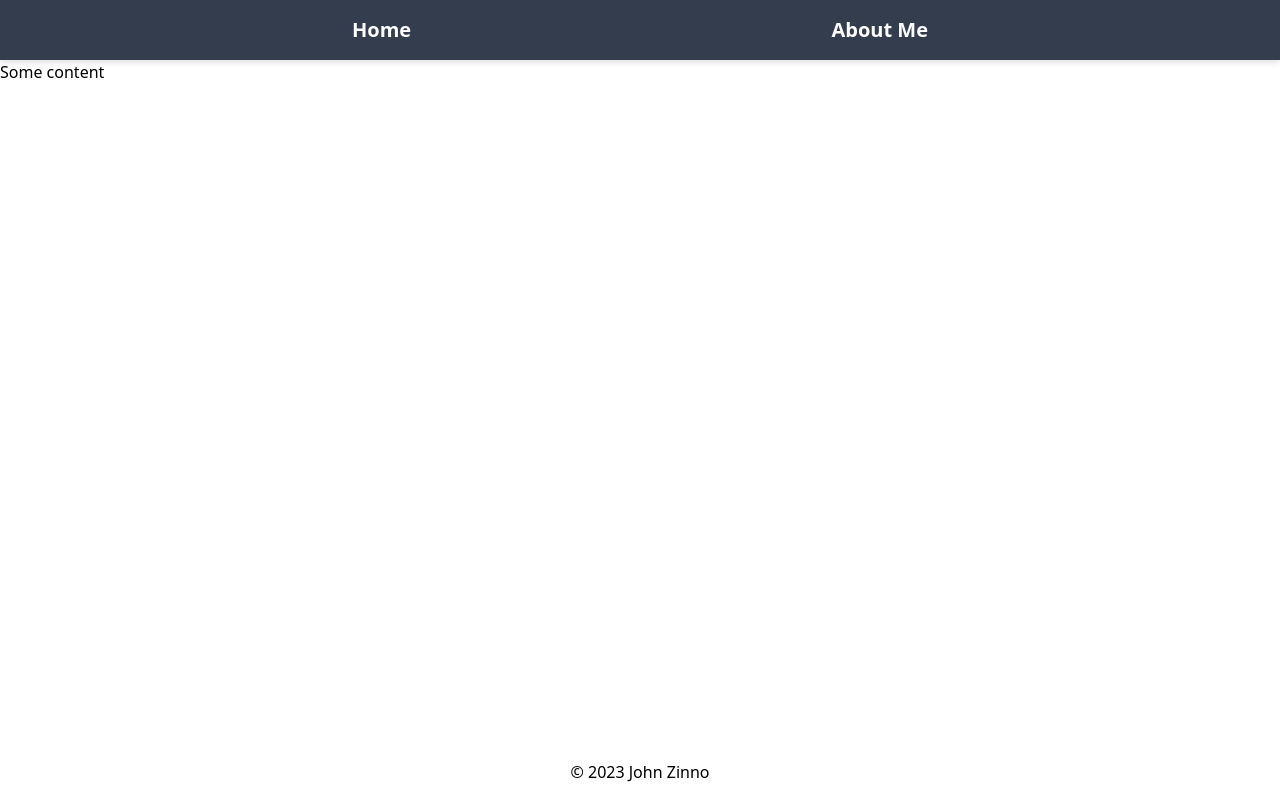
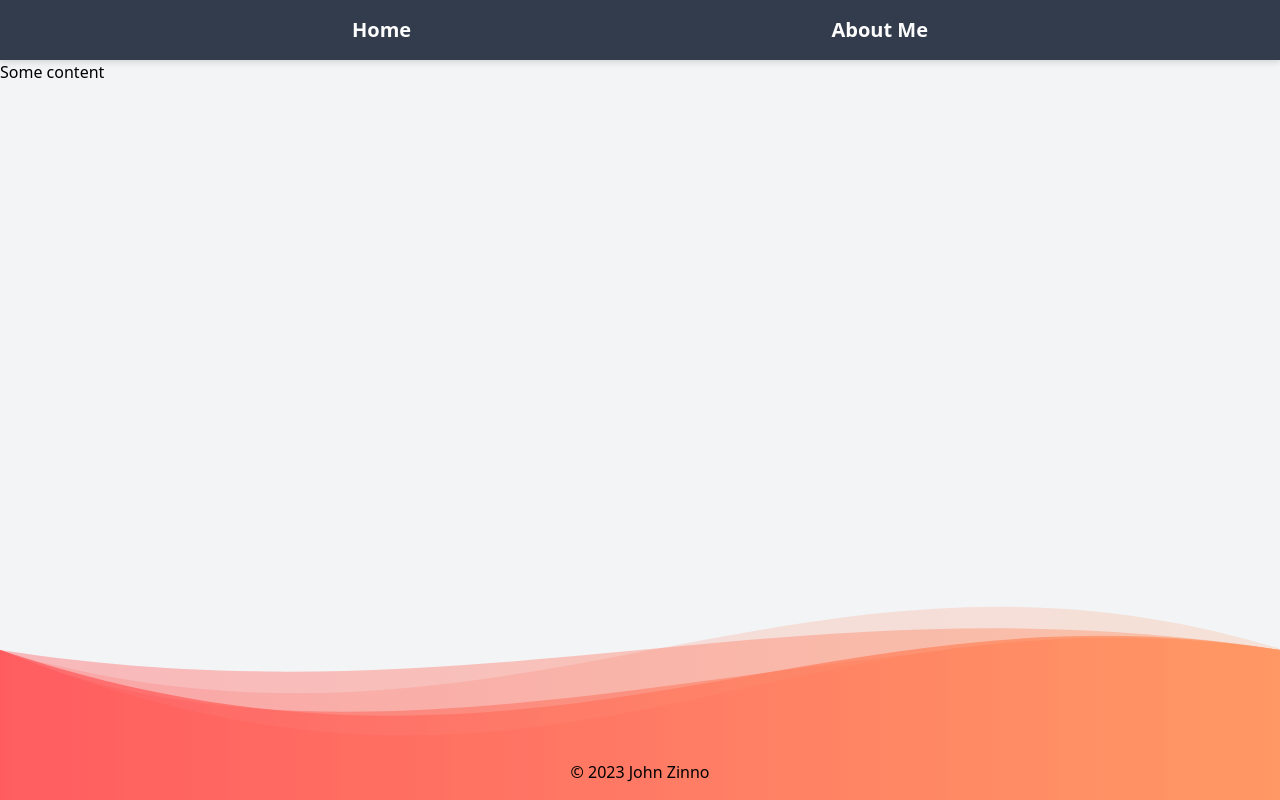
Before and after one commit to jzinno/jzinno.github.io, a Next.js app: page /aboutme in a window 1280 px wide. Built offline with nearby package versions, Linux system fonts and the light colour scheme.

Commit message:
small changes to about me

```diff
--- a/pages/aboutme.tsx
+++ b/pages/aboutme.tsx
@@ -1,20 +1,22 @@
 import Head from "next/head";
 import Header from "../components/Header";
 import Footer from "../components/Footer";
+import WaveComponent from "../components/WaveComponent";
 
 const Resume: React.FC = () => {
   return (
-    <div>
+    <div className="flex flex-col min-h-screen bg-gray-100">
       <Head>
         <title>Resume - John Zinno</title>
       </Head>
-
       <Header />
-
       <main>
         <h1>Some content</h1>
         {/* Add your resume content here */}
       </main>
+      <div className="text-center fixed bottom-0 left-0 w-full">
+        <WaveComponent startColor="#ff5e62" endColor="#ff9966" />
+      </div>
       <Footer />
     </div>
   );
```
